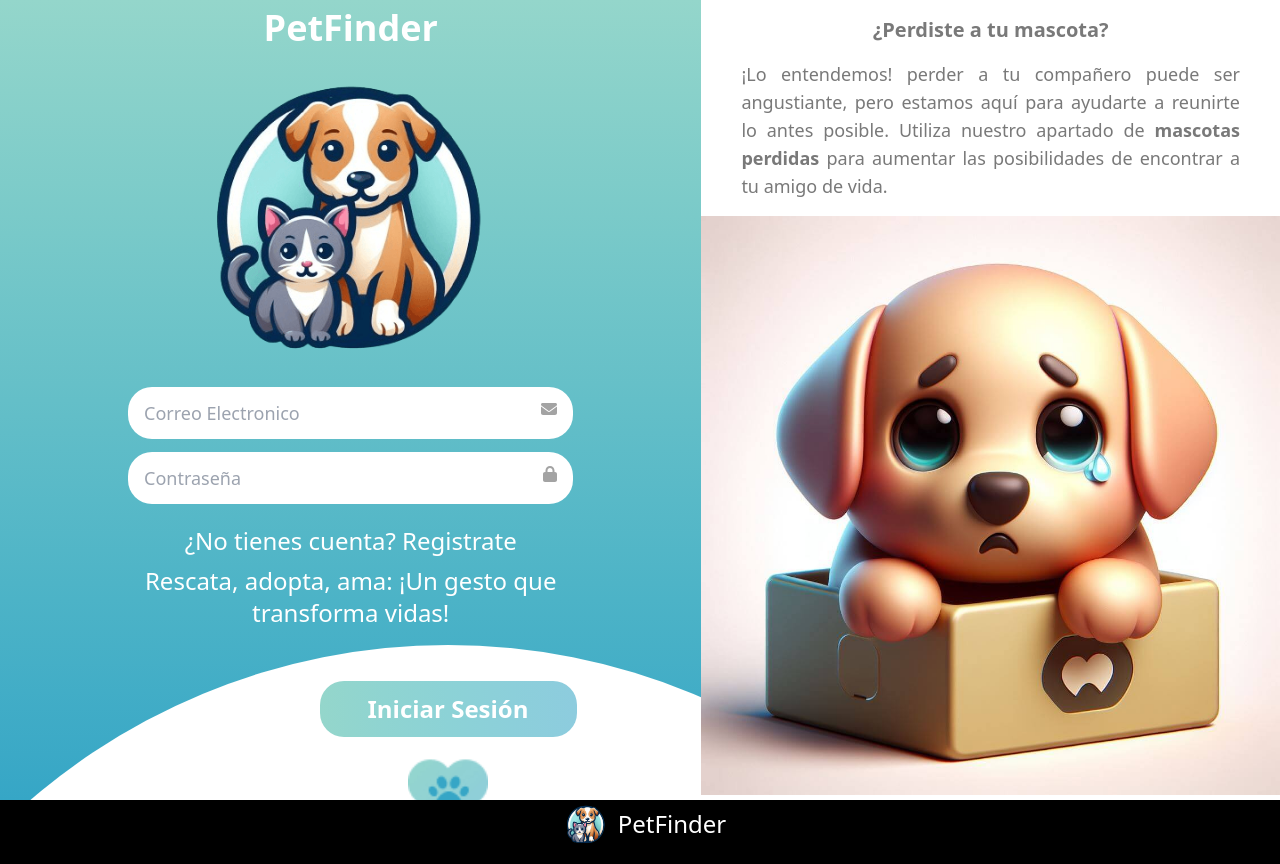
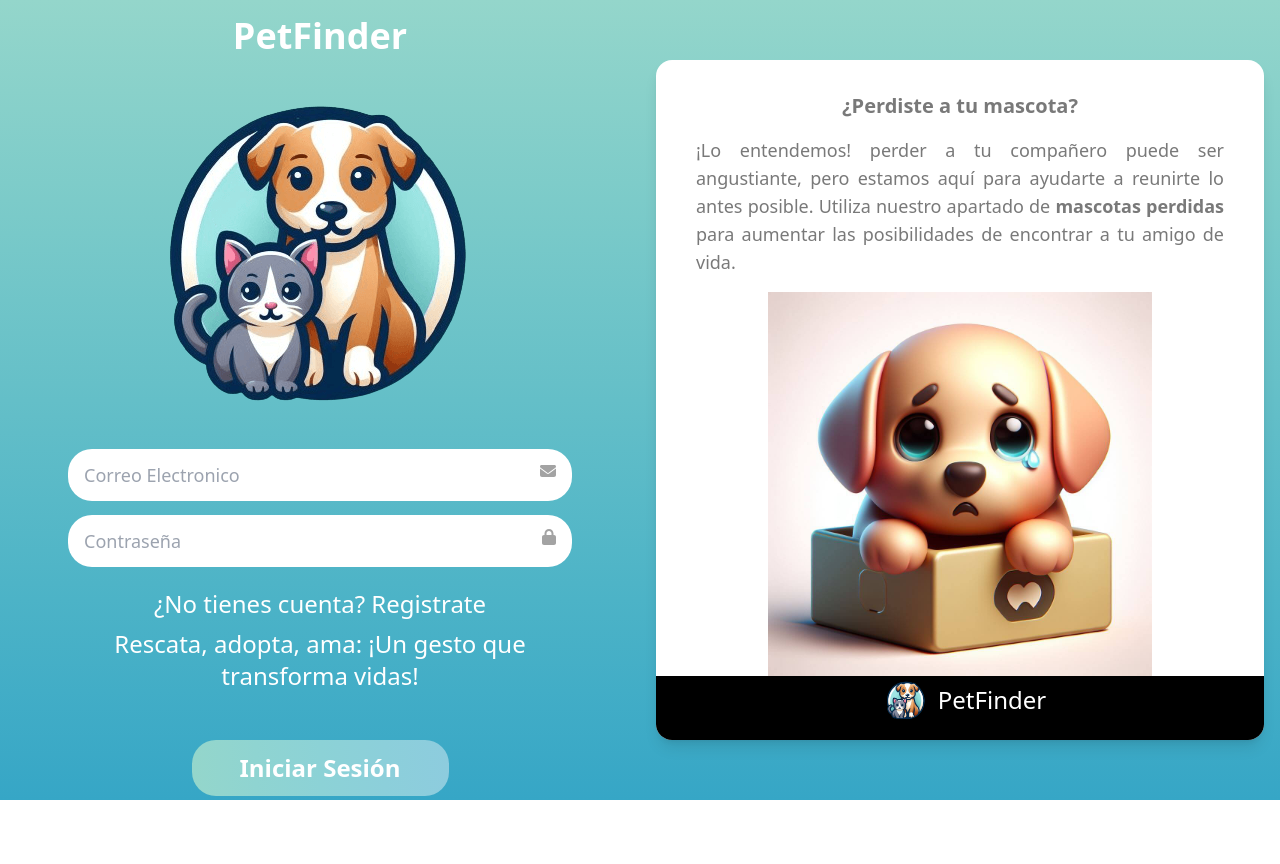
Before and after one commit to AngelAlmanza/client-app-petfinder, a React (Vite) app: page / in a window 1280 px wide. After the commit the page ends 800 px from the top, so only its background shows below. Built offline with nearby package versions, Linux system fonts and the light colour scheme.

Commit message:
Fix responsive in login

```diff
--- /dev/null
+++ b/src/layouts/components/Footer.tsx
@@ -0,0 +1,10 @@
+import dogAndCat from "../../assets/images/dog-and-cat-banner.png"
+
+export const Footer = () => {
+  return (
+    <div className="bg-black flex justify-center items-center py-2">
+      <img src={dogAndCat} alt="PetFinder Logo" className="w-8 rounded-full md:w-16 md:-mt-4 " />
+      <p className="text-white text-base md:text-2xl md:-mt-4">PetFinder</p>
+    </div>
+  )
+}
--- a/src/pages/signInPage.tsx
+++ b/src/pages/signInPage.tsx
@@ -1,16 +1,19 @@
-import { InitialPageCircleFooter } from "../components/InitialPageCircleFooter"
-import { TextInput } from "../components/inputs/TextInput"
+import { Formik } from "formik"
+import { useEffect } from "react"
+import { Link, useNavigate } from "react-router-dom"
+import birdBanner from "../assets/images/bird-banner.jpg"
 import dogAndCat from "../assets/images/dog-and-cat-banner.png"
 import dogBanner from "../assets/images/dog-banner.jpg"
-import birdBanner from "../assets/images/bird-banner.jpg"
+// import { InitialPageCircleFooter } from "../components/InitialPageCircleFooter"
+import heartSignIn from '../assets/images/heart-sign-in.png';
+import { TextInput } from "../components/inputs/TextInput"
+import { ERROR_MESSAGES } from "../constants/errorsMessages"
+import { PublicRoutes } from "../constants/routes"
+import { Footer } from "../layouts/components/Footer"
 import { useAppDispatch, useAppSelector } from "../store/hooks"
 import { login } from "../store/thunks/authThunks"
-import { useEffect } from "react"
-import { Link, useNavigate } from "react-router-dom"
-import { Formik } from "formik"
 import { isValidEmail, isValidPassword } from "../utils/validatiors"
-import { ERROR_MESSAGES } from "../constants/errorsMessages"
-import { PublicRoutes } from "../constants/routes"
+import { SpecialButton } from "../components/buttons/SpecialButton"
 
 export const SignInPage = () => {
   const dispatch = useAppDispatch();
@@ -25,11 +28,11 @@ export const SignInPage = () => {
 
   return (
     <>
-      <div className="lg:flex flex-grow-0 ">
+      <div className="lg:flex">
         <div
-          className="w-screen h-screen pt-10 min-h-screen gradient-background overflow-hidden md:px-28    "
+          className="w-screen h-screen pt-10 min-h-screen gradient-background overflow-hidden md:px-24 lg:w-1/2 lg:px-16 lg:pt-12"
         >
-          <div className="px-4 w-100 lg:w-full">
+          <div className="px-4 w-100 lg:w-full lg:px-1">
             <div className="w-full flex justify-center items-center flex-col">
               <h1 className="text-center text-white text-4xl font-bold lg:-mt-8">PetFinder</h1>
               <img src={dogAndCat} alt="PetFinder Logo" className="-mt-14 md:-mt-14 lg:-mt-14" />
@@ -84,13 +87,22 @@ export const SignInPage = () => {
                     <Link to={PublicRoutes.REGISTER_PAGE} className="block text-white hover:text-aux-color text-center text-sm md:text-2xl font-medium mb-2">¿No tienes cuenta? Registrate</Link>
                     <p className="text-sm md:text-2xl text-center text-white font-medium">Rescata, adopta, ama: ¡Un gesto que transforma vidas!</p>
                   </div>
-                  <InitialPageCircleFooter onSubmit={handleSubmit} isSubmitting={isSubmitting} />
+                  {/* <InitialPageCircleFooter onSubmit={handleSubmit} isSubmitting={isSubmitting} /> */}
+                  <div className="flex flex-col justify-center items-center">
+                    <div className="w-100 md:mt-4 lg:mt-8">
+                      <SpecialButton text="Iniciar Sesión" onClick={handleSubmit} isSubmitting={isSubmitting} type="submit" />
+                    </div>
+                    <div className="w-44 flex justify-center">
+                      <img className="w-100 h-fit object-cover mt-4 md:w-20" src={heartSignIn} alt="Love Pets Heart" />
+                    </div>
+                  </div>
                 </>
               )}
             </Formik>
           </div>
         </div>
-        <div className="bg-white lg:w-full lg:rounded-lg">
+        <div className="bg-white lg:w-1/2 lg:flex lg:items-center lg:px-4 gradient-background-lg">
+          <div className="w-100 lg:bg-white lg:rounded-2xl lg:pt-4 lg:overflow-hidden lg:shadow-lg">
             <h2 className="text-center text-base md:text-xl font-bold my-4 text-text-primary-color ">¿Perdiste a tu mascota?</h2>
             <p className="text-base md:text-lg font-normal text-justify text-text-primary-color px-10">
               ¡Lo entendemos! perder a tu compañero puede ser angustiante,
@@ -98,7 +110,7 @@ export const SignInPage = () => {
               Utiliza nuestro apartado de <b>mascotas perdidas</b> para aumentar
               las posibilidades de encontrar a tu amigo de vida.
             </p>
-          <img src={dogBanner} alt="Dog banner" className="w-100 object-cover mt-4" />
+            <img src={dogBanner} alt="Dog banner" className="w-100 object-cover mt-4 lg:max-h-96 lg:mx-auto" />
             <h2 className="text-center text-base md:text-xl font-bold my-4 text-text-primary-color lg:hidden">Encuentra a tu compañero ideal</h2>
             <p className="text-base font-normal md:text-lg text-justify text-text-primary-color px-10 lg:hidden">
               ¿Estás buscando sumar un nuevo miembro a tu familia?
@@ -106,11 +118,14 @@ export const SignInPage = () => {
               perfecto que se adapte a tu estilo de vida y personalidad!
             </p>
             <img src={birdBanner} alt="Dog banner" className="w-100 object-cover mt-4 lg:hidden" />
+            <div className="hidden lg:w-full lg:block">
+              <Footer />
             </div>
           </div>
-      <div className="bg-black flex justify-center items-center py-2">
-        <img src={dogAndCat} alt="PetFinder Logo" className="w-8 rounded-full md:w-16 md:-mt-4 " />
-        <p className="text-white text-base md:text-2xl md:-mt-4">PetFinder</p>
+        </div>
+      </div>
+      <div className="w-full lg:hidden">
+        <Footer />
       </div>
     </>
   )
--- a/src/styles/index.css
+++ b/src/styles/index.css
@@ -33,3 +33,9 @@
     opacity: 1;
   }
 }
+
+@media (min-width: 1024px) {
+  .gradient-background-lg {
+    background-image: linear-gradient(to bottom, #94d6cb, #7ccbc9, #64bfc8, #4cb3c7, #36a6c6);
+  }
+}
```
Lines whose indentation alone changed are shown as unchanged.
